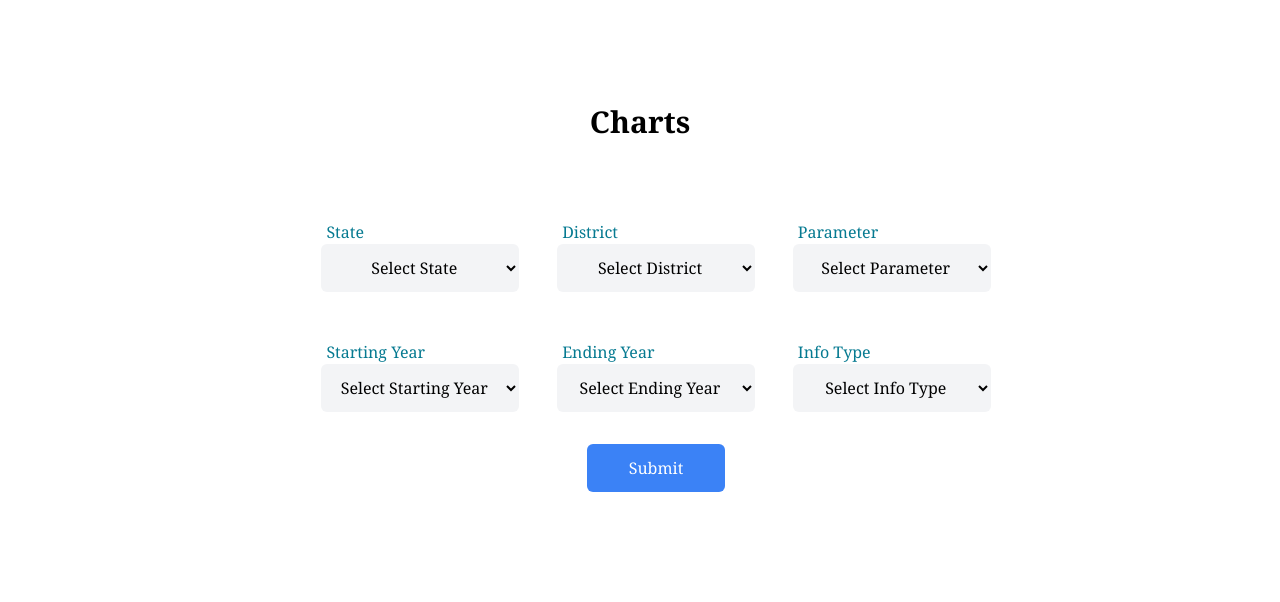
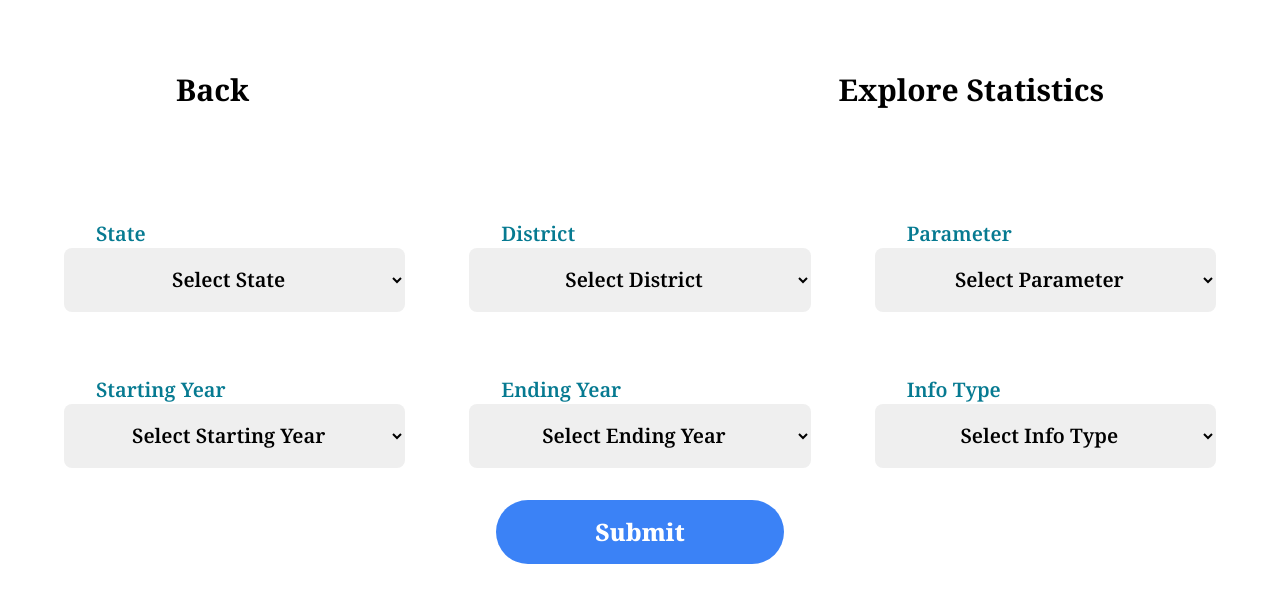
Before and after one commit to arghyam/met-data, a Next.js app in the folder frontend/: page /visualizations in a window 1280 px wide. Shown: the top 602 px of the page. Built offline with nearby package versions, Linux system fonts and the light colour scheme.

Commit message:
changes the visualizations page

```diff
--- a/frontend/src/app/layout.tsx
+++ b/frontend/src/app/layout.tsx
@@ -6,7 +6,7 @@ import Navbar from "@/components/Navbar";
 const noto = Noto_Serif({ subsets: ["latin"] });
 
 export const metadata: Metadata = {
-  title: "MET DATA "
+  title: "MET DATA ",
 };
 
 export default function RootLayout({
@@ -18,7 +18,8 @@ export default function RootLayout({
     <html lang="en">
       <body className={noto.className}>
         <Navbar />
-        {children}</body>
+        {children}
+      </body>
     </html>
   );
 }
--- a/frontend/src/app/visualizations/page.tsx
+++ b/frontend/src/app/visualizations/page.tsx
@@ -1,19 +1,14 @@
 "use client";
 
 import { useState, useEffect, useRef, ChangeEvent } from "react";
-import {
-  states,
-  districts,
-  parameters,
-  units,
-  UnitKey,
-} from "../../../Data";
+import { states, districts, parameters, units, UnitKey } from "../../../Data";
 import { toPng } from "html-to-image";
 import Image from "next/image";
 import LineChart from "@/components/TrendPlot";
 import Dropdown from "@/components/Dropdown";
 import axios from "axios";
 import preLoader from "../../../public/media/preLoader.gif";
+import Link from "next/link";
 
 type StateKey = keyof typeof districts;
 
@@ -24,7 +19,7 @@ export default function Visualizations() {
   const [startingYear, setStartingYear] = useState<number | undefined>();
   const [endingYear, setEndingYear] = useState<number | undefined>();
   const [infoType, setInfoType] = useState<string>("");
-  const [showText, setShowText] = useState<boolean | undefined>();
+  const [showText, setShowText] = useState<boolean | undefined>(false);
   const [data, setData] = useState<any | undefined>();
   const [gifState, setGifState] = useState<boolean | undefined>(false);
 
@@ -37,7 +32,6 @@ export default function Visualizations() {
 
   const handleEndingYearChange = (event: ChangeEvent<HTMLSelectElement>) => {
     const endingYear = parseInt(event.target.value);
-
     if (startingYear && endingYear < startingYear) {
       alert("Ending year must be greater than or equal to the starting year.");
       setEndingYear(undefined);
@@ -49,8 +43,6 @@ export default function Visualizations() {
   const handleSubmit = () => {
     setShowText(true);
     setGifState(true);
-    debuggerFunction();
-    console.log(state, district, parameter, startingYear, endingYear, infoType);
     if (
       !state ||
       !district ||
@@ -74,7 +66,6 @@ export default function Visualizations() {
         },
       })
       .then((res) => {
-        console.log(res.data);
         setData(res.data);
         setGifState(false);
       })
@@ -122,23 +113,27 @@ export default function Visualizations() {
 
   const unitKey = parameter.toLowerCase() as UnitKey;
   unitKey.replace(/\s+/g, "_");
-  const unit = units[parameter.toLowerCase().replace(/\s+/g, "_") as UnitKey]
-
-  const debuggerFunction = () => {
-    console.log(unitKey);
-    console.log(unit);
-  };
+  const unit = units[parameter.toLowerCase().replace(/\s+/g, "_") as UnitKey];
 
   return (
     <div>
+      <div className="flex justify-between items-center p-4">
+        <Link href="/" legacyBehavior>
+          <a className="text-black text-3xl font-bold hover:underline ml-40">
+            Back
+          </a>
+        </Link>
+        <Link href="/statistics" legacyBehavior>
+          <a className="text-black text-3xl font-bold hover:underline mr-40">
+            Explore Statistics
+          </a>
+        </Link>
+      </div>
       <div
-        className={`flex flex-col items-center justify-between ${
-          !showText && `lg:pd-16`
-        } lg:px-16 `}
+        className={`flex flex-col items-center justify-between lg:px-16`}
       >
-        <h1 className="mt-12 text-3xl font-bold">Charts</h1>
-        <div className="filtersection lg:w-3/5 h-full mt-16">
-          <div className="flex flex-col lg:grid lg:grid-cols-3 justify-center items-center gap-4">
+        <div className="filtersection lg:w-7/10 h-full mt-16">
+          <div className="flex flex-col lg:grid lg:grid-cols-3 justify-center items-center gap-x-16">
             <Dropdown
               label="State"
               options={states}
@@ -186,18 +181,18 @@ export default function Visualizations() {
               onChange={(e) => setInfoType(e.target.value)}
             />
           </div>
-          <div className="w-full h-12 lg:m-4 flex justify-center">
+          <div className="w-full h-16 flex justify-center">
             <button
-              className="w-1/5 h-full bg-blue-500 hover:bg-[#159AB2] text-white rounded-md"
+              className="w-1/4 h-full bg-blue-500 hover:bg-[#159AB2] rounded-full"
               onClick={handleSubmit}
             >
-              Submit
+              <p className="text-white text-2xl font-extrabold"> Submit </p>
             </button>
           </div>
         </div>
       </div>
       {showText && !gifState && (
-        <span className="chartInfo w-full h-10 my-12 lg:my-2 text-lg text-black flex items-center justify-center text-center">
+        <span className="chartInfo w-full h-10 my-12 lg:my-2 text-lg text-black font-extrabold flex items-center justify-center text-center">
           Annual average trend for {state}, {district} over {parameter} from{" "}
           {startingYear} to {endingYear}
         </span>
@@ -209,9 +204,8 @@ export default function Visualizations() {
         >
           {gifState ? (
             <>
-              <span className="chartInfo w-full h-10 my-12 lg:my-2 text-lg text-black flex items-center justify-center text-center">
-                {" "}
-                Loading the visualizations...{" "}
+              <span className="chartInfo w-full h-10 my-12 lg:my-2 text-lg text-black font-extrabold flex items-center justify-center text-center">
+                Loading the visualizations...
               </span>
               <Image src={preLoader} alt="Loading..." className="" />
             </>
@@ -224,7 +218,7 @@ export default function Visualizations() {
                       data={data}
                       width={900}
                       height={400}
-                      xLabel={"Years"}
+                      xLabel="Years"
                       yLabel={parameter}
                       unit={unit}
                     />
@@ -236,7 +230,7 @@ export default function Visualizations() {
                       data={data}
                       width={600}
                       height={300}
-                      xLabel={"Years"}
+                      xLabel="Years"
                       yLabel={parameter}
                       unit={unit}
                     />
@@ -248,15 +242,14 @@ export default function Visualizations() {
                       data={data}
                       width={400}
                       height={200}
-                      xLabel={"Years"}
+                      xLabel="Years"
                       yLabel={parameter}
                       unit={unit}
                     />
-                    s
                   </div>
                 </div>
                 <button
-                  className="mt-4 bg-green-500 hover:bg-green-700 text-white font-bold py-2 px-4 rounded"
+                  className="mt-4 bg-green-500 hover:bg-green-700 text-white font-extrabold py-2 px-4 rounded"
                   onClick={handleExport}
                 >
                   Export as PNG
--- a/frontend/src/components/Dropdown/index.tsx
+++ b/frontend/src/components/Dropdown/index.tsx
@@ -3,39 +3,36 @@ import { ChangeEvent } from "react";
 type DropdownProps = {
   label: string;
   value: string;
-  options: Array<string>;
+  options: string[];
   onChange: (e: ChangeEvent<HTMLSelectElement>) => void;
 };
 
-const Dropdown = ({ label, options, value, onChange }: DropdownProps) => (
-  <div className="w-full m-4 flex flex-col items-center">
-    <div className="w-full items-left">
-      <label className="ml-4 text-left text-[#067A91]">{label}</label>
+function Dropdown({ label, value, options, onChange }: DropdownProps) {
+  return (
+    <div className="w-full my-8 flex flex-col items-center">
+      <div className="w-full text-left text-[#067A91] text-xl font-semibold pl-8">
+        <label className="">{label}</label>
       </div>
       <select
-      className="w-[90%] h-12 text-center bg-gray-100 rounded-md hover:bg-[#159AB2] hover:text-white "
+        className="w-full h-16 text-center font-semibold bg-gray-150 rounded-lg hover:bg-[#159AB2] hover:text-white text-xl"
         value={value}
         onChange={onChange}
       >
-      <option className="bg-gray-100 text-black" value="">
-        Select {label}
-      </option>
+        <option value="">Select {label}</option>
         {options.map((option) => (
           <option
             key={option}
             value={option}
-          className={`bg-gray-100 text-black ${
-            label !== "Starting Year" && label !== "Ending Year"
-              ? "text-left"
-              : ""
+            className={`bg-gray-200 text-black text-lg ${
+              label !== "Starting Year" && label !== "Ending Year" ? "text-left" : ""
             }`}
           >
-          {" "}
             {option}
           </option>
         ))}
       </select>
     </div>
   );
+}
 
 export default Dropdown;
```
Lines whose indentation alone changed are shown as unchanged.
